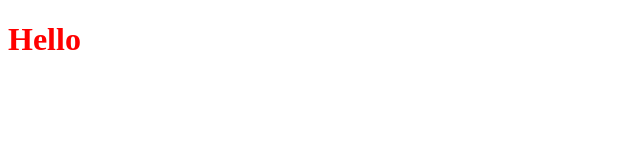
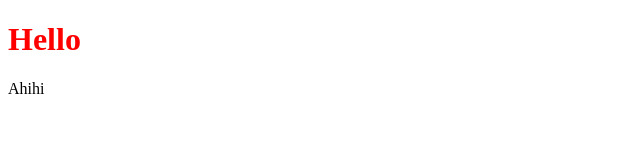
Before and after one commit to danhtrinh15092001/git-tutorial, a plain HTML site: page index.html in a window 1280 px wide. Shown: the full height of the page, 0-640 px from the left. Drawn offline with Linux system fonts and the light colour scheme.

Commit message:
Update Commit

```diff
--- a/index.html
+++ b/index.html
@@ -9,5 +9,6 @@
     </head>
     <body>
         <h1>Hello</h1>
+        <p>Ahihi</p>
     </body>
 </html>
```
